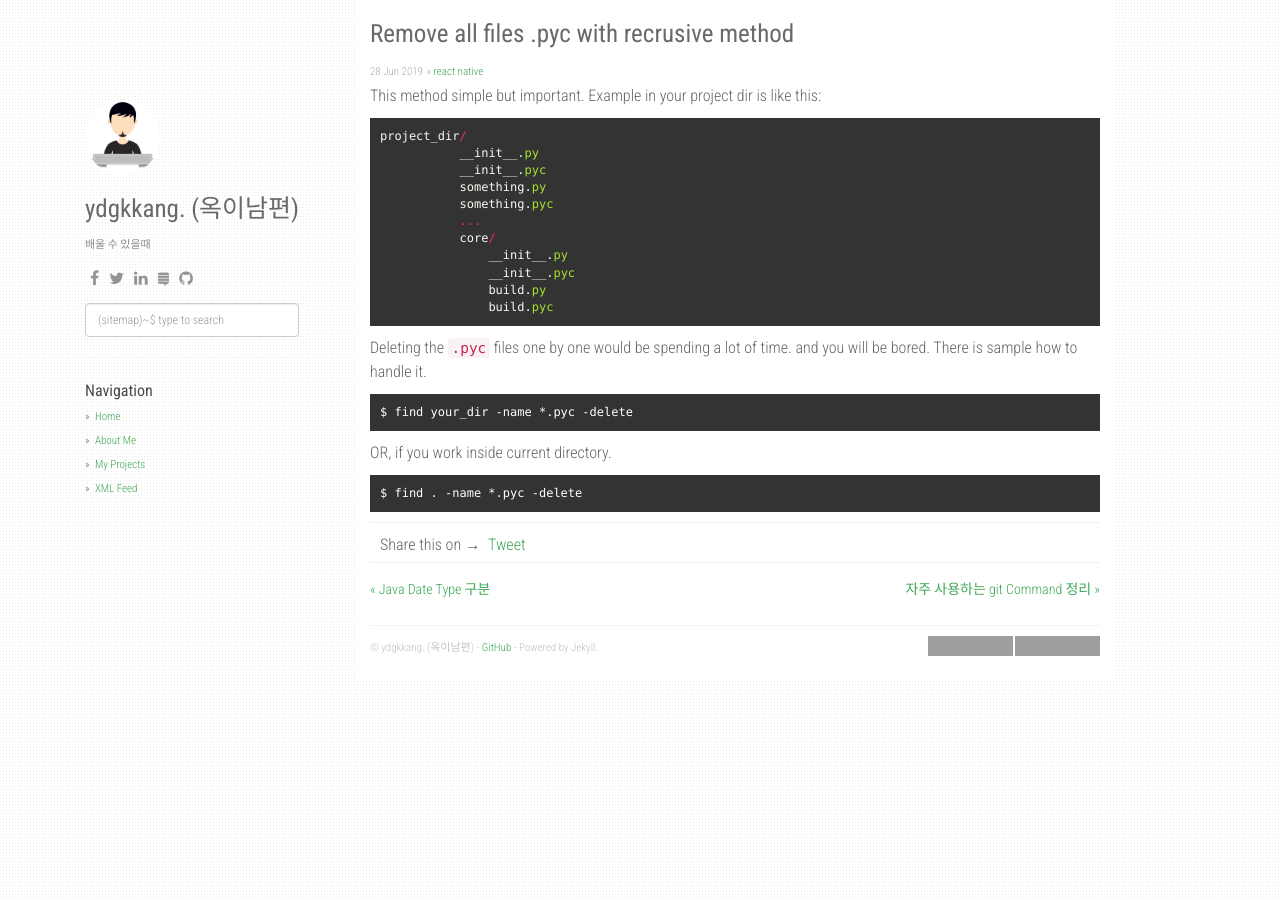
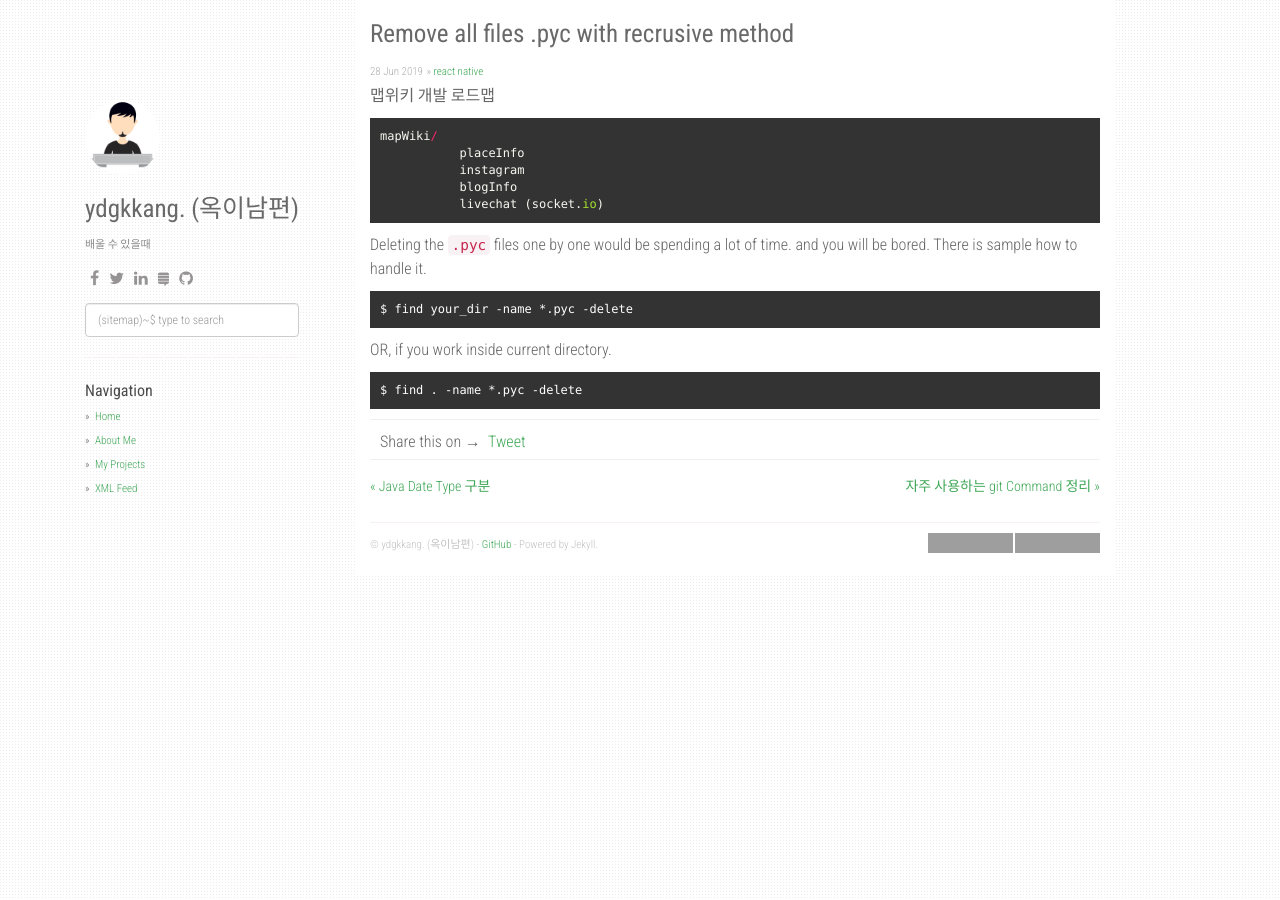
Before and after one commit to ydgkkang/ydgkkang.github.io, a Jekyll site: the page built from _posts/2016-04-19-remove-all-files-pyc-with-recrusive-method.markdown, in a window 1280 px wide. Built offline with Jekyll 4.4.1, drawn with Linux system fonts in a browser that asks for light colours; nearby versions of some CDN libraries; comment, search, counter and statistics services are not loaded; grey boxes are pictures that could not be loaded.

Commit message:
Update 2016-04-19-remove-all-files-pyc-with-recrusive-method.markdown

```diff
--- a/_posts/2016-04-19-remove-all-files-pyc-with-recrusive-method.markdown
+++ b/_posts/2016-04-19-remove-all-files-pyc-with-recrusive-method.markdown
@@ -5,20 +5,14 @@ date:   2019-06-28 14:39:34 +0700
 categories: [react native]
 ---
 
-This method simple but important. Example in your project dir is like this:
+맵위키 개발 로드맵
 
 {% highlight ruby %}
-project_dir/
-           __init__.py
-           __init__.pyc
-           something.py
-           something.pyc
-           ...
-           core/
-               __init__.py
-               __init__.pyc
-               build.py
-               build.pyc
+mapWiki/
+           placeInfo
+           instagram
+           blogInfo
+           livechat (socket.io)
 {% endhighlight %}
 
 Deleting the `.pyc` files one by one would be spending a lot of time. and you will be bored. There is sample how to handle it.
```
